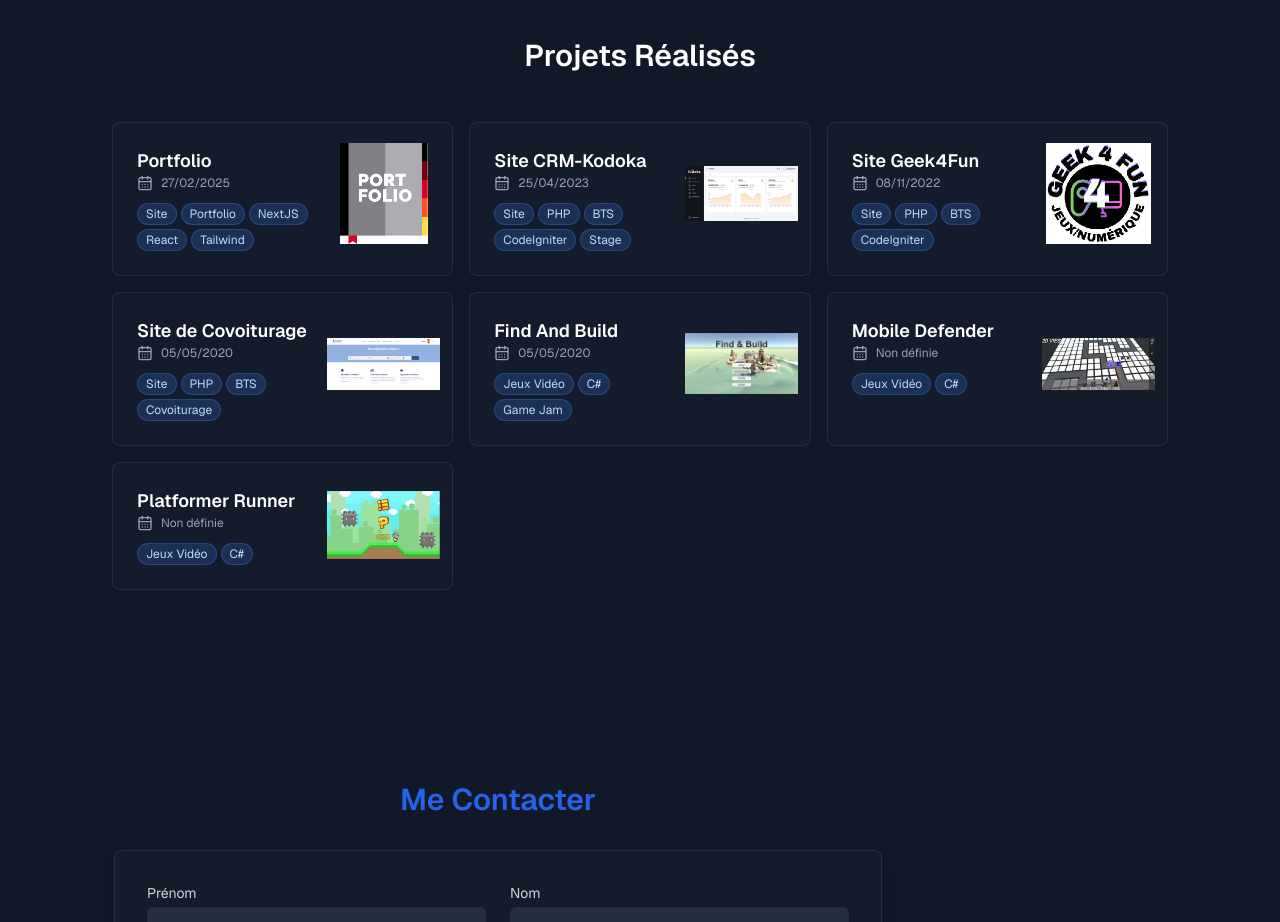
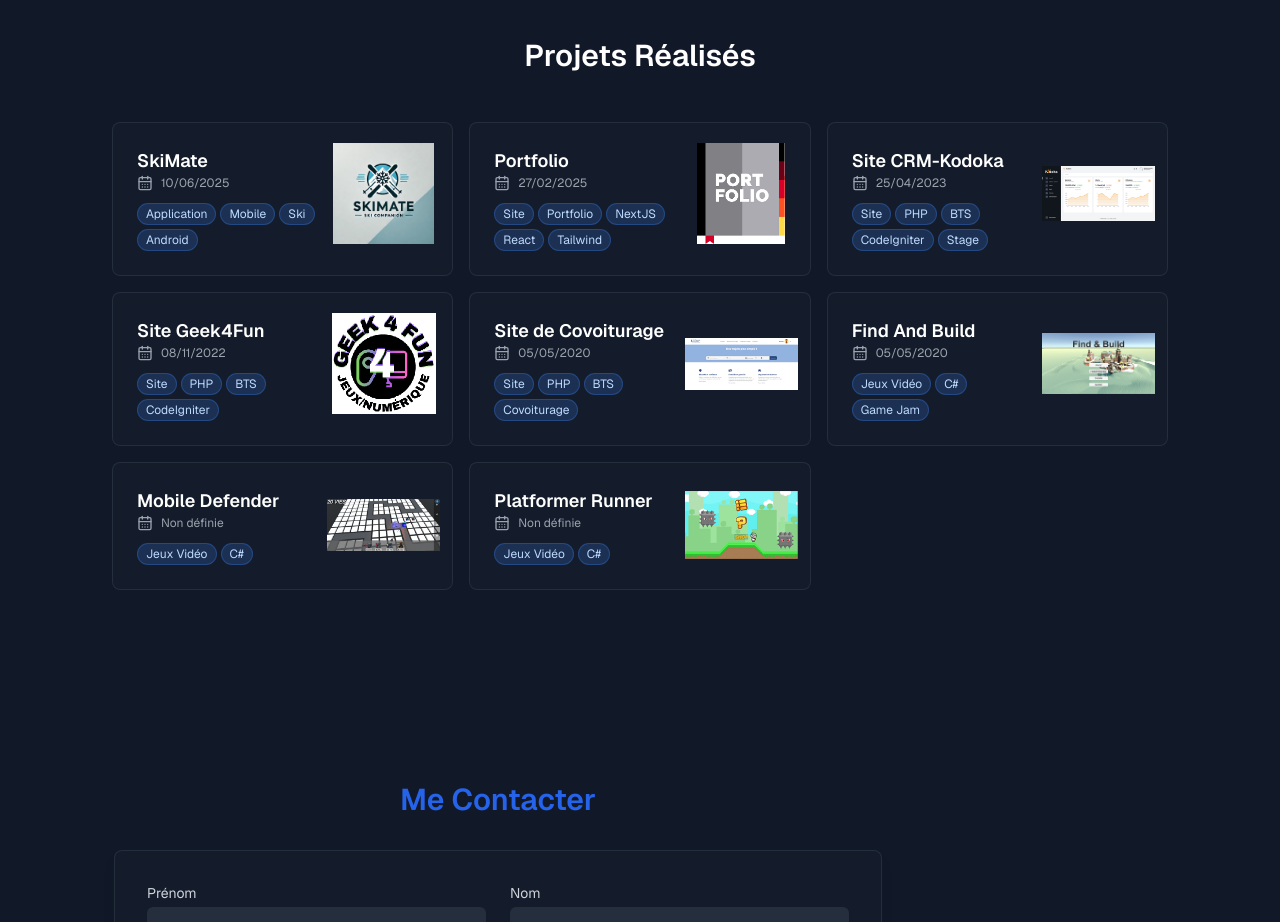
Before and after one commit to mat37dev/portfolio-next-js, a Next.js app: page / in a window 1280 px wide. Shown: the part 2420-3342 px from the top of the page. Built offline with nearby package versions, Linux system fonts and the light colour scheme.

Commit message:
Ajout du projet Skimate

```diff
--- a/src/app/components/ProjectSection.js
+++ b/src/app/components/ProjectSection.js
@@ -11,9 +11,25 @@ import covoiturageImage from "/public/projectImages/covoiturage.png"
 import gameJamImage from "/public/projectImages/gameJam.png"
 import towerDefenseImage from "/public/projectImages/towerDefense.jpg"
 import plateformerImage from "/public/projectImages/plateformer.png"
+import skimateImage from "/public/projectImages/skimate.jpg"
 
 const ProjectSection = () => {
     const projects = [
+        {
+            id: 8,
+            title: "SkiMate",
+            description: "Skimate Votre compagnon pour vos sortis hivernal",
+            fullDescription: "SkiMate, une application mobile conçue pour offrir une expérience enrichie aux amateurs de " +
+                "ski, en leur fournissant des informations essentielles et des outils interactifs pour optimiser leur " +
+                "séjour en montagne dans n’importe quelle station en France. Son objectif principal est de centraliser " +
+                "toutes les données utiles sur les stations de ski, les conditions météorologiques et la cartographie des " +
+                "domaines skiables. L’application permet à l’utilisateur d’accéder en quelques clics aux informations de " +
+                "sa station et d’obtenir un récapitulatif des prévisions météo dès l’écran d’accueil.",
+            tags: ["Application", "Mobile", "Ski", "Android"],
+            image: skimateImage,
+            techStack: ["Symfony", "ReactNative", "React", "Api", "SQL", "NoSQL", "MapBox"],
+            date: "10/06/2025",
+        },
         {
             id: 7,
             title: "Portfolio",
```
Also changed, not shown: public/projectImages/skimate.jpg (added).
